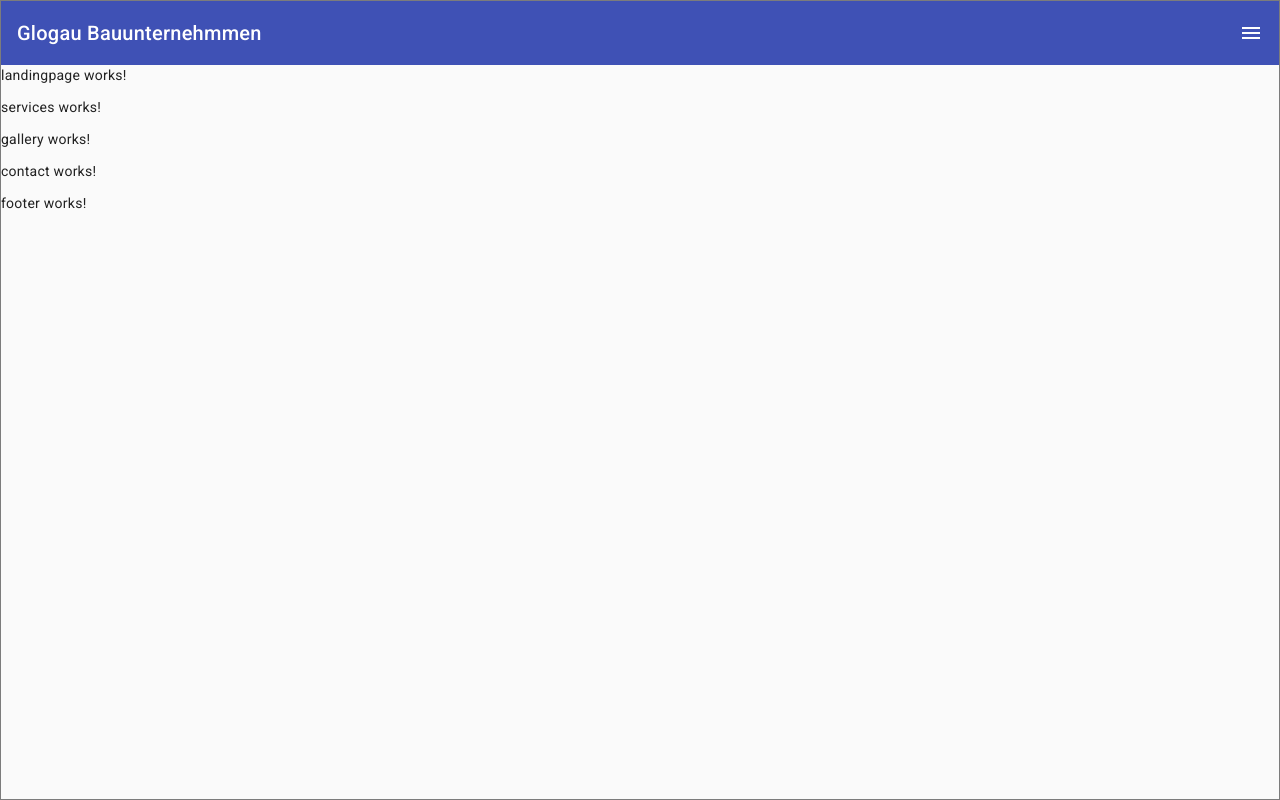
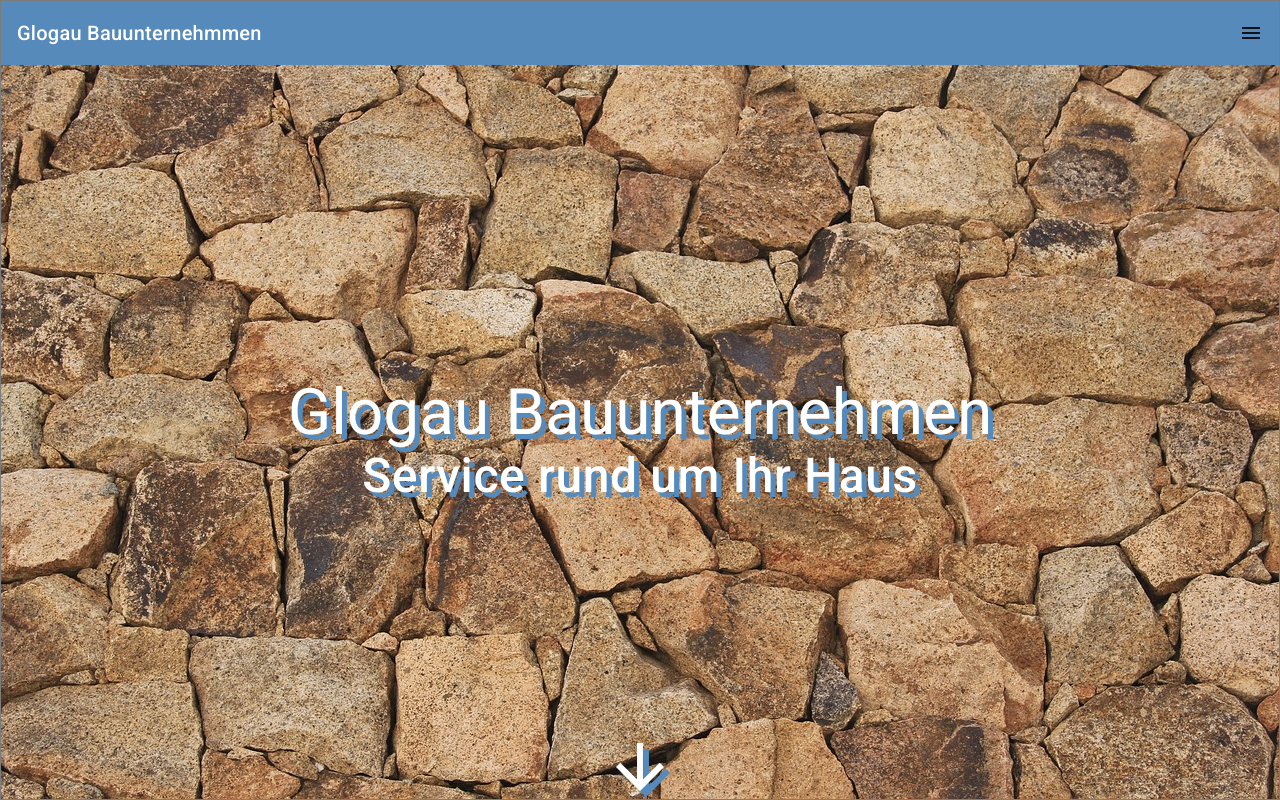
Before and after one commit to KayBeckmann/glogau, an Angular app: page / in a window 1280 px wide. Built offline with nearby package versions, Linux system fonts and the light colour scheme.

Commit message:
landingpage first layout

```diff
--- a/src/app/app.component.html
+++ b/src/app/app.component.html
@@ -14,7 +14,7 @@
   </mat-drawer>
 
   <div class="sidenav-content">
-    <mat-toolbar color="primary">
+    <mat-toolbar class="sticky background">
       <mat-toolbar-row>
         <span><a href="/" id="headname">Glogau Bauunternehmmen</a></span>
         <span class="spacer"></span>
--- a/src/app/app.component.scss
+++ b/src/app/app.component.scss
@@ -3,6 +3,10 @@
 ////////////////////////////////////////////////////////////////////
 .wrapper {
   width: 100dvw;
+}
+
+.background {
+  background-color: var(--main-bg-color);
 }
 
 .container {
@@ -47,6 +51,11 @@
   }
 }
 
+.sticky {
+  position: sticky;
+  top: 0;
+}
+
 .mat-toolbar-row {
   display: flex;
   justify-content: space-between;
--- a/src/app/footer/footer.component.html
+++ b/src/app/footer/footer.component.html
@@ -1 +1,9 @@
-<p>footer works!</p>
+<div class="wrapper">
+  <div class="left">
+    <a href="/"><h1>Glogau Bauunternehmen</h1></a>
+  </div>
+  <div class="right">
+    <div class="item"><a href="http://">Impressum</a></div>
+    <div class="item"><a href="http://">DSGVO</a></div>
+  </div>
+</div>
--- a/src/app/footer/footer.component.scss
+++ b/src/app/footer/footer.component.scss
@@ -0,0 +1,25 @@
+.wrapper {
+  height: 250px;
+  background-color: black;
+  color: white;
+
+  display: flex;
+  justify-content: space-between;
+  align-items: center;
+
+  .left {
+    margin-left: var(--margin);
+  }
+
+  .right {
+    margin-right: var(--margin);
+
+    .item {
+      margin-bottom: 15px;
+    }
+  }
+  a {
+    text-decoration: none;
+    color: white;
+  }
+}
--- a/src/app/landingpage/landingpage.component.html
+++ b/src/app/landingpage/landingpage.component.html
@@ -1 +1,9 @@
-<p>landingpage works!</p>
+<div class="wrapper">
+  <div class="headline">
+    <h1>Glogau Bauunternehmen</h1>
+    <h2>Service rund um Ihr Haus</h2>
+  </div>
+  <div class="down pointer">
+    <mat-icon class="arrow">arrow_downward</mat-icon>
+  </div>
+</div>
--- a/src/app/landingpage/landingpage.component.scss
+++ b/src/app/landingpage/landingpage.component.scss
@@ -0,0 +1,37 @@
+.wrapper {
+  height: 100dvh;
+  display: flex;
+  justify-content: center;
+  align-items: center;
+  background-image: url("/assets/img/wall1.jpg");
+}
+
+.headline {
+  display: flex;
+  flex-direction: column;
+  align-items: center;
+  gap: 15px;
+  margin-top: -25px;
+  color: white;
+  text-shadow: 5px 5px var(--shadow-color);
+
+  h1 {
+    font-size: clamp(2rem, 1.273rem + 3.64vw, 4rem);
+  }
+  h2 {
+    font-size: clamp(1.5rem, 0.955rem + 2.73vw, 3rem);
+  }
+}
+
+.down {
+  position: absolute;
+  bottom: 15px;
+  left: auto;
+  right: auto;
+
+  .arrow {
+    transform: scale(3);
+    color: white;
+    text-shadow: 2px 2px var(--shadow-color);
+  }
+}
--- a/src/styles.scss
+++ b/src/styles.scss
@@ -19,8 +19,10 @@ body {
 /// VARIABLES
 ////////////////////////////////////////////////////////////////////
 :root {
-  --main-bg-color: lightgray;
-  --main-bg-color-hover: gray;
+  --main-bg-color: #558abb;
+  --main-bg-color-hover: #3281ca;
+  --shadow-color: #558abb;
+  --margin: 50px;
 }
 
 ////////////////////////////////////////////////////////////////////
```
Also changed, not shown: src/app/landingpage/landingpage.component.ts (+7 -8 lines).
